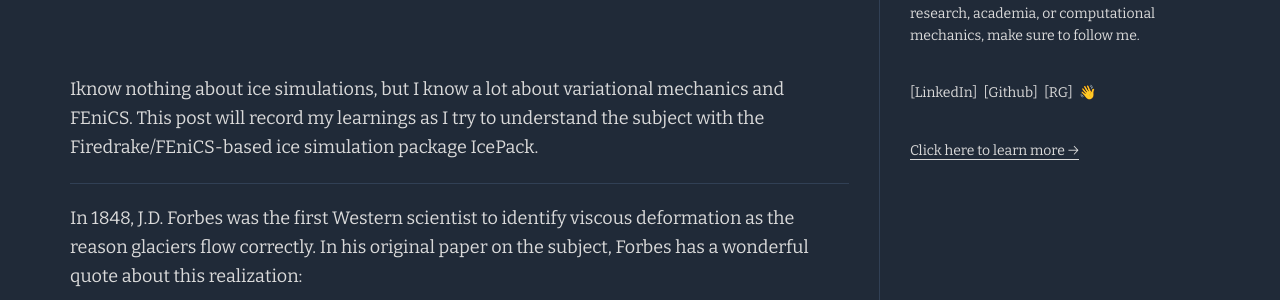
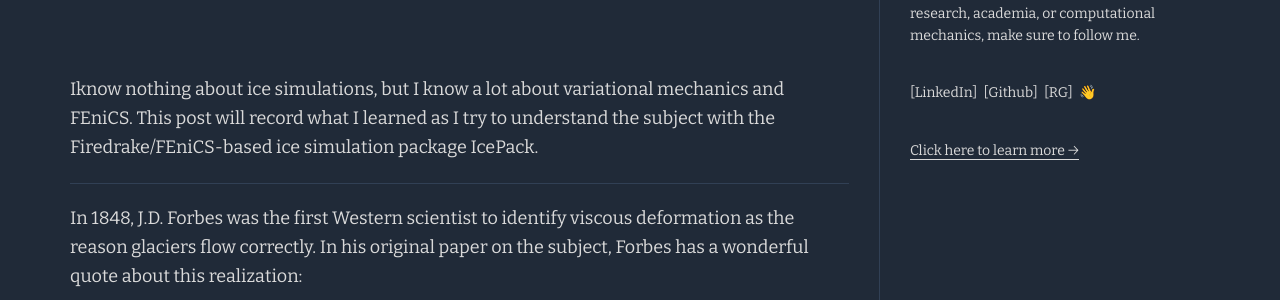
Before and after one commit to iitrabhi/iitrabhi.github.io, a Jekyll site: the page built from _posts/2024/01/2024-01-24-stokes-flow-icepack.md, in a window 1280 px wide and 900 px high. Shown: the part 463-763 px from the top of the window. Built offline with Jekyll 4.4.1, drawn with Linux system fonts in a browser that asks for light colours; formulas are drawn with MathJax 3.

Commit message:
Update 2024-01-24-stokes-flow-icepack.md

```diff
--- a/_posts/2024/01/2024-01-24-stokes-flow-icepack.md
+++ b/_posts/2024/01/2024-01-24-stokes-flow-icepack.md
@@ -7,7 +7,7 @@ categories:
 tags:
   - fenics
 ---
-I know nothing about ice simulations, but I know a lot about variational mechanics and FEniCS. This post will record my learnings as I try to understand the subject with the Firedrake/FEniCS-based ice simulation package IcePack.
+I know nothing about ice simulations, but I know a lot about variational mechanics and FEniCS. This post will record what I learned as I try to understand the subject with the Firedrake/FEniCS-based ice simulation package IcePack.
 
 ---
 
```
